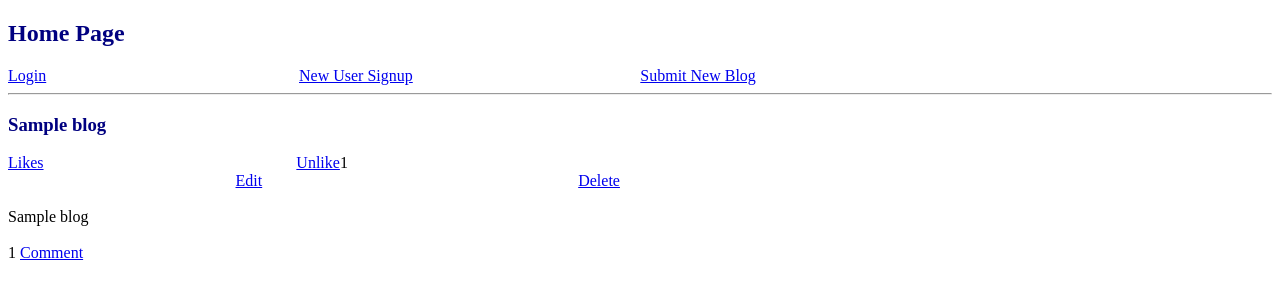
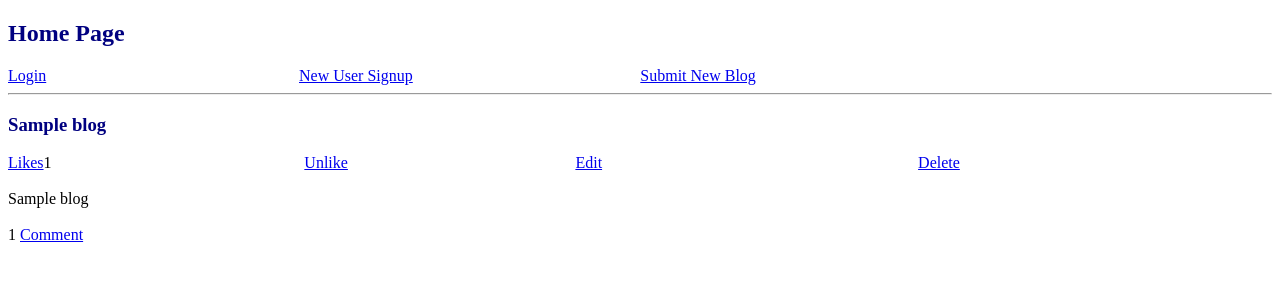
Before and after one commit to srkrkalyan/basic-blog, a Python web app: template templates/blog_front.html in a window 1280 px wide. Shown: the top 300 px of the page. Run offline with Jinja, Linux system fonts and the light colour scheme; the template is opened without the code that fills it: most values are stand-ins (such as "Sample title", 1, 10 or a date in 2020).

Commit message:
fix likes count display issue"
q
q
exit()
"

```diff
--- a/templates/blog_front.html
+++ b/templates/blog_front.html
@@ -16,13 +16,13 @@
 	{% for blog in blogs %}
 	<hr>
 	<h3 style="color:navy">{{blog.title}}</h3>
-	<div>
+	<div style="margin=auto;float:left">
 		{% if blog.likes_count != None %}
 		{{blog.likes_count}}
 		{% endif %}
-		<a style="margin:auto;float:left" href="/blog/{{blog.blog_id}}/likeblog">Likes</a>
-		<a style="margin-left:20%;float:left" href="/blog/{{blog.blog_id}}/unlikeblog">Unlike</a>
+		<a style="margin=auto;float:left" href="/blog/{{blog.blog_id}}/likeblog">Likes</a>
 	</div>
+	<a style="margin-left:20%;float:left" href="/blog/{{blog.blog_id}}/unlikeblog">Unlike</a>
 	<div><a style="margin-left:18%;float:left" href="/blog/{{blog.blog_id}}/editblog">Edit</a>
 	<a style="margin-left:25%;float:left" href="/blog/{{blog.blog_id}}/deleteblog">Delete</a>
 	</div>
```
Also changed, not shown: 1 other file.
